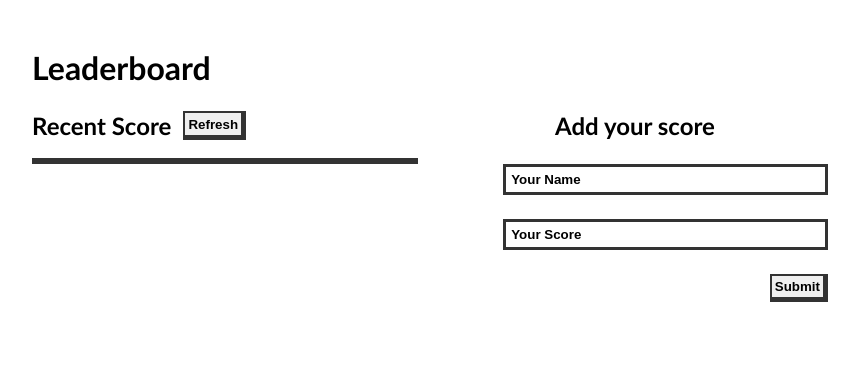
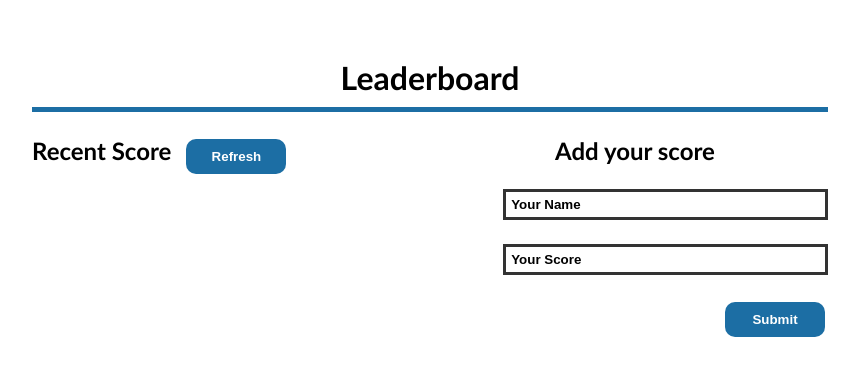
Before and after one commit to melashu/Leaderboard, a website built with webpack: page src/index.html in a window 1280 px wide. Shown: the whole page, without its empty margins (210-1069 px from the left). Built offline with nearby package versions, Linux system fonts and the light colour scheme; no server answers.

Commit message:
Add style for button and footer

```diff
--- a/css/style.css
+++ b/css/style.css
@@ -8,11 +8,15 @@ main {
   margin: 24px auto;
   padding: 24px 18px;
   box-sizing: border-box;
+  min-height: 80vh;
 }
 
 .main-title {
   font-weight: bold;
   font-size: 2em;
+  text-align: center;
+  padding: 10px;
+  border-bottom: 5px solid #1c6ea4;
   font-family: 'Trebuchet MS', 'Lucida Sans Unicode', 'Lucida Grande', 'Lucida Sans', Arial, sans-serif;
 }
 
@@ -36,18 +40,24 @@ section {
 
 button {
   padding: 3px;
-  border-left: 2px solid #333;
-  border-right: 5px solid #333;
-  border-top: 2px solid #333;
-  border-bottom: 5px solid #333;
+  border: none;
+  outline: none;
+  padding: 5px;
+  margin: 3px;
+  border-radius: 10px;
+  color: #fff;
+  background-color: #1c6ea4;
   cursor: pointer;
   font-weight: bold;
+  width: 100px;
+  height: 35px;
 }
 
-.score-table {
+.table-container {
   border: 3px #333 solid;
   width: 100%;
   margin-top: 18px;
+
 }
 
 tr:nth-child(odd) {
@@ -63,6 +73,7 @@ td {
   padding: 5px;
   font-weight: bold;
   text-transform: capitalize;
+  text-align: center;
 }
 
 .add-score h2 {
@@ -89,3 +100,11 @@ input {
 input::placeholder {
   color: #000;
 }
+
+footer{
+  text-align: center;
+  border-top: 5px solid #1c6ea4;
+  padding: 10px;
+
+
+}
```
